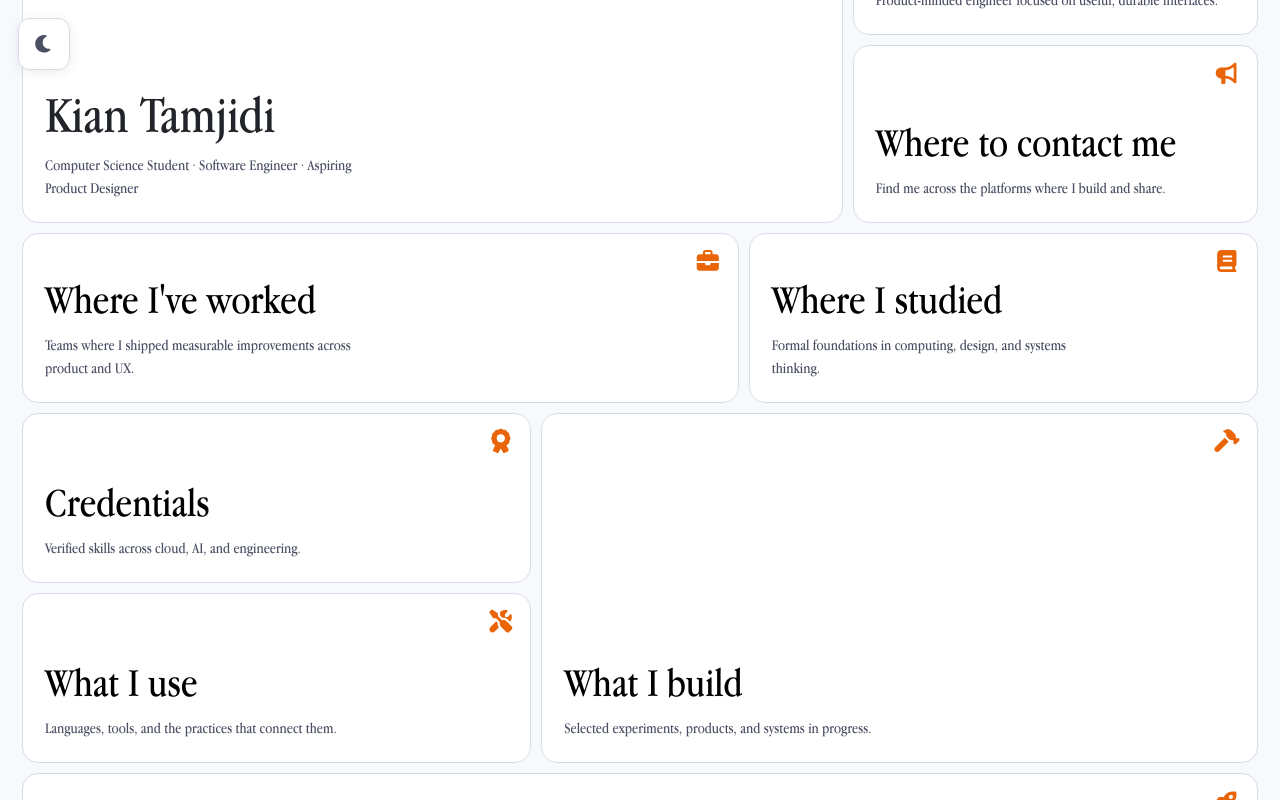
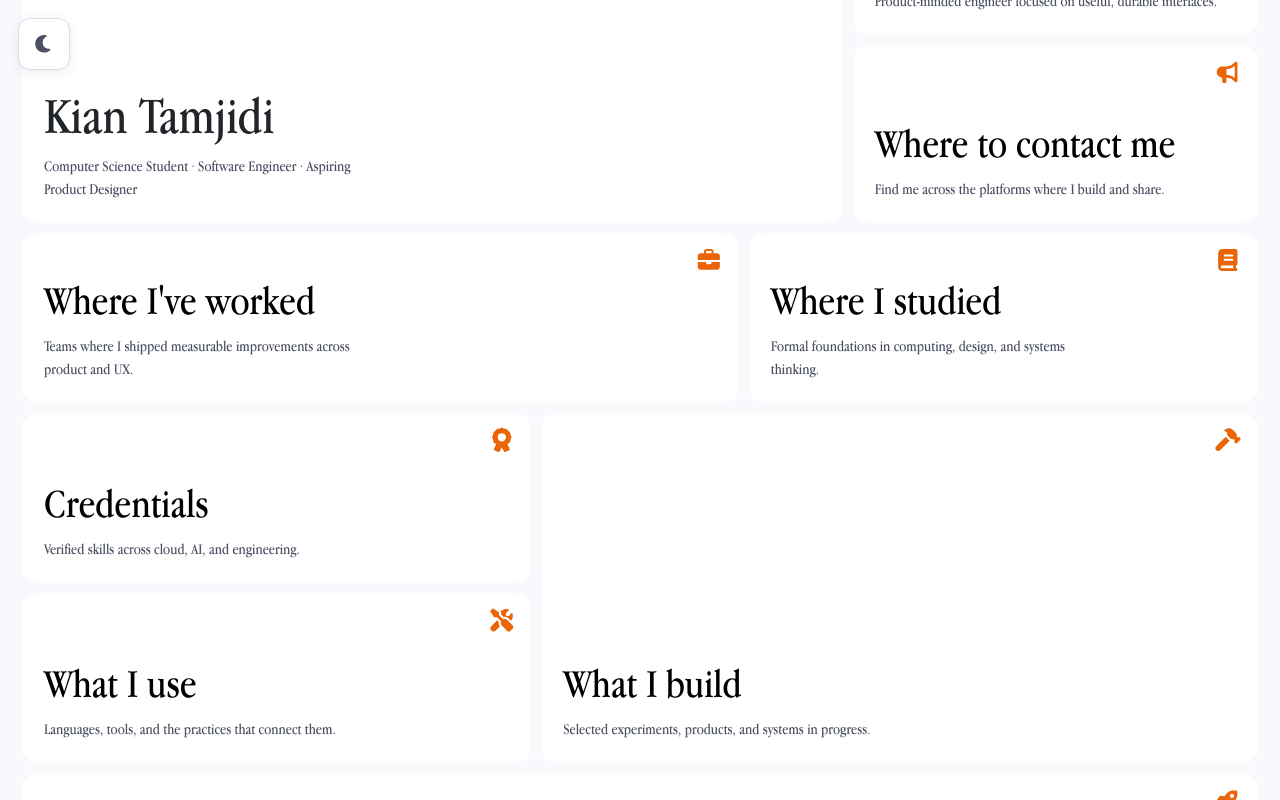
Before and after one commit to kian-tamjidi04/portfolio, a React (Vite) app: page / in a window 1280 px wide. In both pictures the pointer is over the element 432 px from the left and 40 px from the top of the page. Built offline with nearby package versions, Linux system fonts and the light colour scheme.

Commit message:
rm border on cards, new hover

```diff
--- a/src/index.css
+++ b/src/index.css
@@ -212,7 +212,7 @@ option {
   gap: 14px;
   width: 100%;
   min-height: 170px;
-  border: 1px solid var(--border);
+  border: none !important;
   border-radius: var(--card-radius);
   background: var(--surface);
   padding: 22px;
@@ -232,8 +232,8 @@ option {
 }
 
 .portfolio-card:hover {
-  border-color: var(--accent);
-  background: linear-gradient(160deg, var(--surface), color-mix(in srgb, var(--accent) 8%, var(--surface)));
+  /* border-color: var(--accent); */
+  background-color: color-mix(in srgb, var(--accent), transparent 85%);
   /* box-shadow:
     inset 0 1px 0 rgba(255, 255, 255, 0.08),
     inset 0 -24px 34px rgba(0, 0, 0, 0.24),
```
